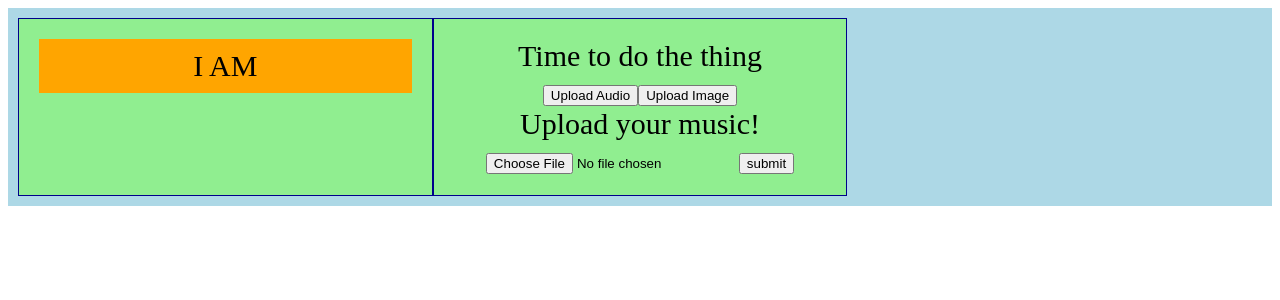
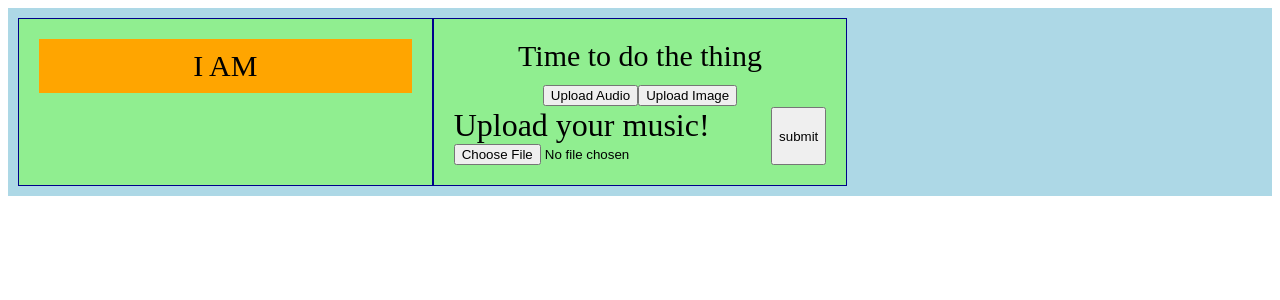
Before and after one commit to Aborgen/chromaudible, a Vue app in the folder front/: page / in a window 1280 px wide. Shown: the top 300 px of the page. Built offline with nearby package versions, Linux system fonts and the light colour scheme.

Commit message:
Update structure of FileForm HTML, as well as add styling

```diff
--- a/front/src/components/FileForm/FileForm.vue
+++ b/front/src/components/FileForm/FileForm.vue
@@ -1,8 +1,13 @@
 <template>
-  <form @submit.prevent='handleSubmit' :class="formName + '_form'">
-    <label for="upload">{{ inputLabel }}</label>
-    <input id="upload" name="upload" type="file" :class="formName + '_input'" :disabled='formDisabled'>
-    <input type="submit" value="submit" :disabled='formDisabled'>
+  <form @submit.prevent='handleSubmit' :class="formName + '_form file-form'">
+    <section class='upload-group file-form-item'>
+      <label for="upload">{{ inputLabel }}</label>
+      <input id="upload" name="upload" type="file"
+        :class="formName + '_input'" :disabled='formDisabled'
+        :accept='acceptedTypes'
+      >
+    </section>
+    <input class='file-form-item' type="submit" value="submit" :disabled='formDisabled'>
   </form>
 </template>
 
@@ -25,7 +30,29 @@ export default {
     inputLabel: {
       type: String,
       required: true
+    },
+    acceptedTypes: {
+      type: String,
+      required: true
     }
   }
 }
 </script>
+
+
+<style scoped>
+  .file-form {
+    display: flex;
+    justify-content: space-between;
+    align-items: stretch;
+    flex-flow: row wrap;
+    font-size: 2rem;
+  }
+
+  .upload-group {
+    display: flex;
+    flex-flow: column nowrap;
+    justify-content: space-between;
+    text-align: left;
+  }
+</style>
```
